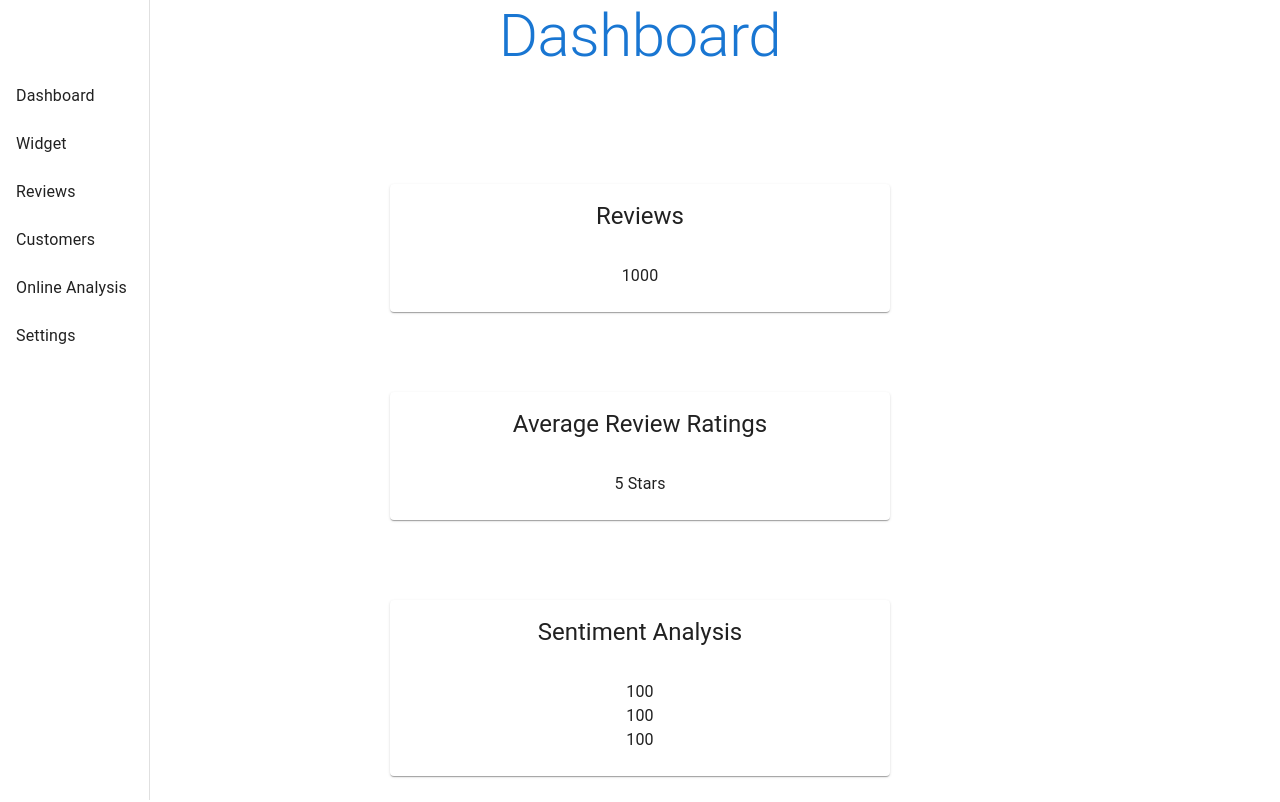
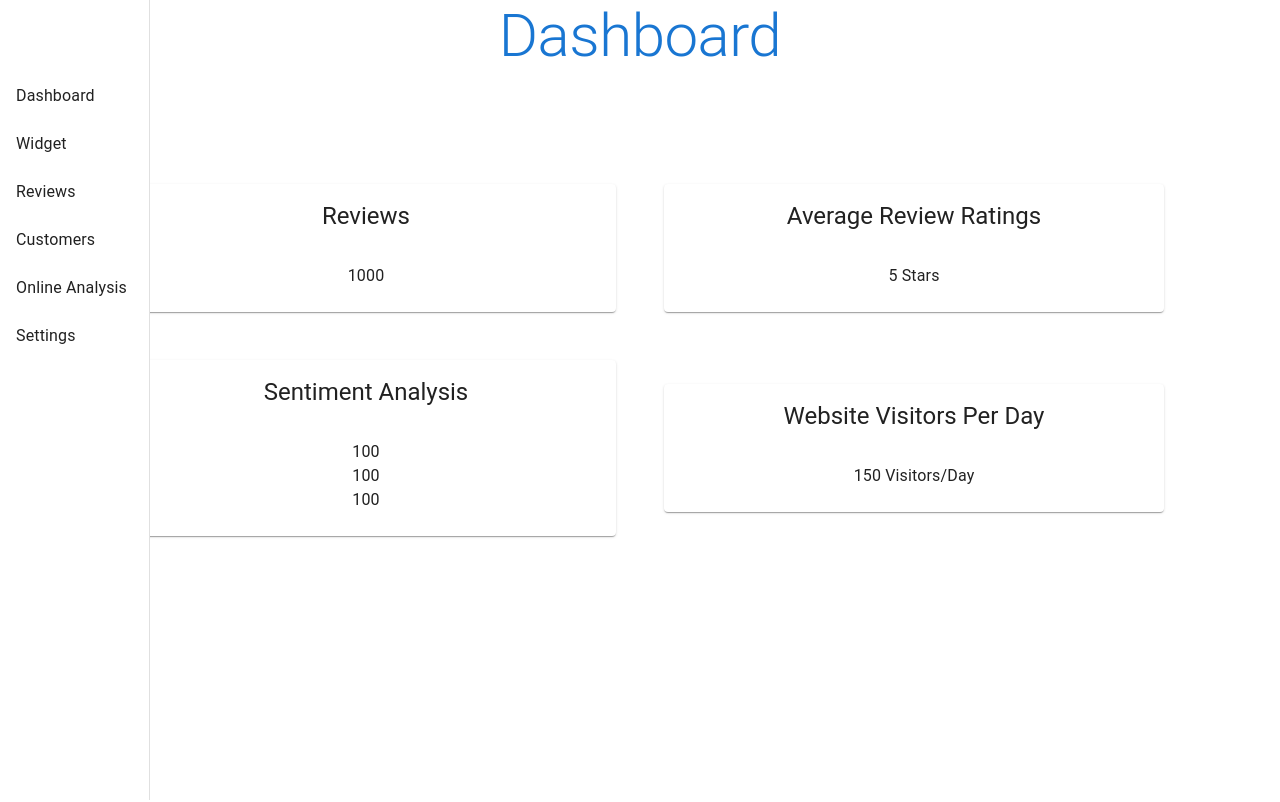
Before and after one commit to CoryDCruz/dashboard, a React (Create React App) app: page / in a window 1280 px wide. Shown: the top 802 px of the page. Built offline with nearby package versions, Linux system fonts and the light colour scheme.

Commit message:
got the layout kind of right

```diff
--- a/src/App.js
+++ b/src/App.js
@@ -13,17 +13,17 @@ function App() {
     <div className="App">
       <Typography color="primary" variant="h2">Dashboard</Typography>
       <Sidebar />
-        <Grid container spacing={10} alignItems="center" justifyContent="center" direction="column">
-          <Grid item  xl={6} md={6} sm={12} xs={6}>
+        <Grid container spacing={6} alignItems="center" justifyContent="center" direction="row">
+          <Grid item>
               <Reviews />
             </Grid>
-            <Grid item  xl={6} md={6} sm={12} xs={6}>
+            <Grid item>
               <AverageReviews />
             </Grid>
-            <Grid item  xl={6} md={6} sm={12} xs={6}>
+            <Grid item>
                 <SentimentAnalysis />
             </Grid>
-            <Grid item  xl={6} md={6} sm={12} xs={6}>
+            <Grid item>
               <WebsiteVisitors />
               </Grid>
         </Grid>
```
